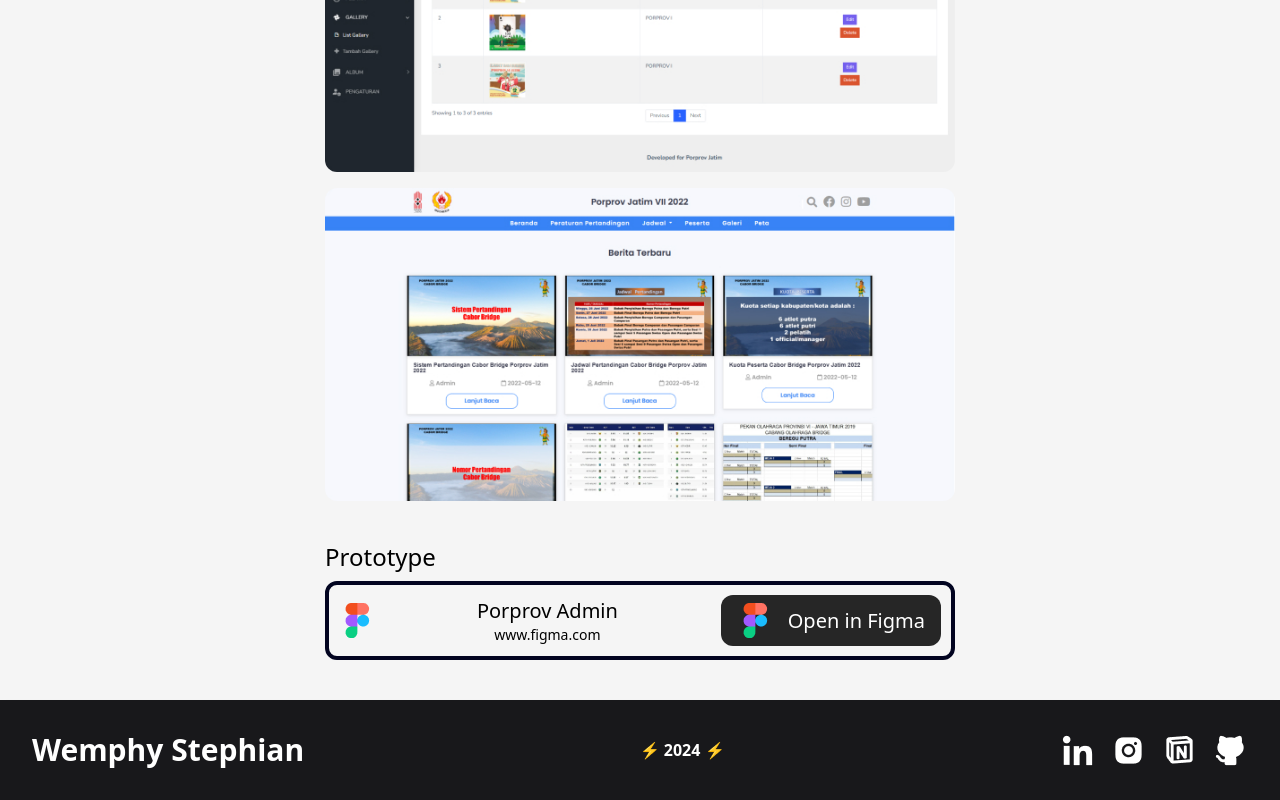
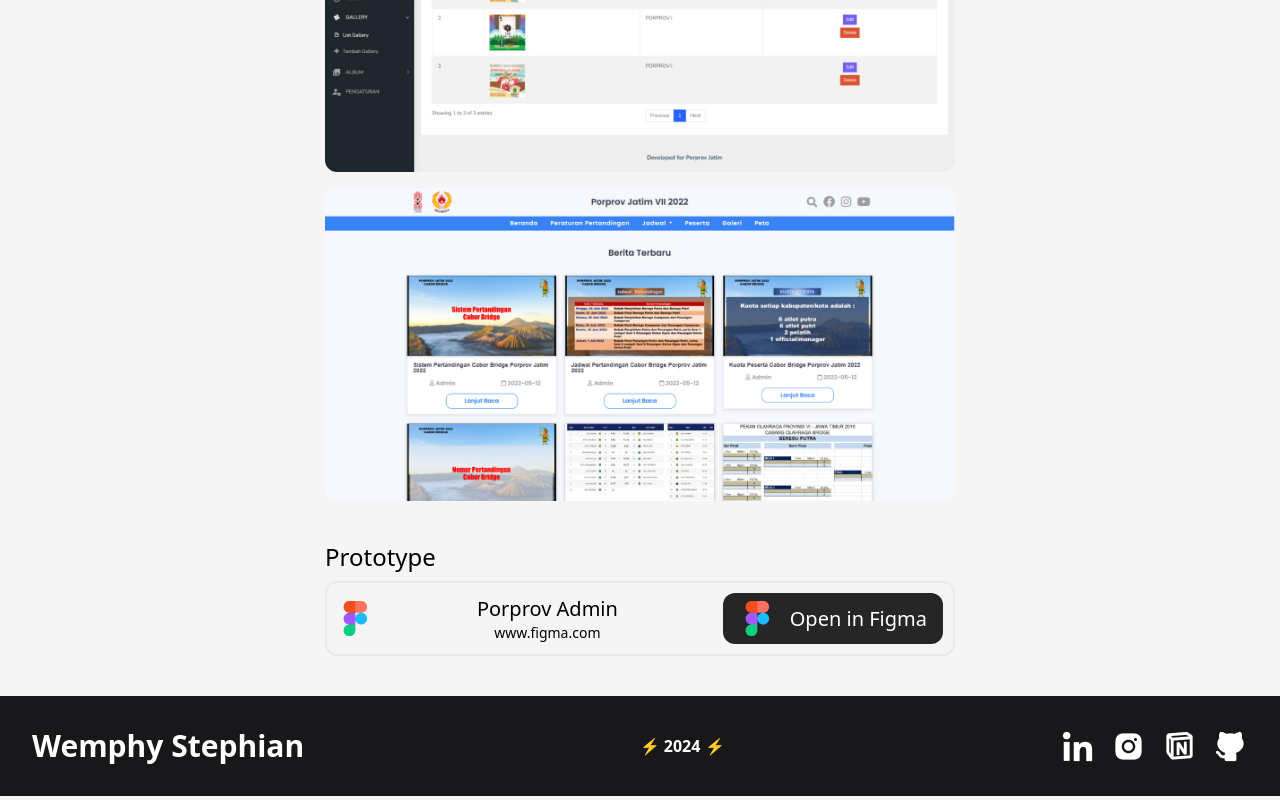
Before and after one commit to wemphy24/resume-blog, a Nuxt app: page /projects/gabsi in a window 1280 px wide. Shown: the part 2233-3033 px from the top of the page. Built offline with nearby package versions, Linux system fonts and the light colour scheme.

Commit message:
Major Update

```diff
--- a/components/DetailProject.vue
+++ b/components/DetailProject.vue
@@ -45,7 +45,7 @@
     <div class="prototype my-10">
       <div class="text-2xl font-medium">Prototype</div>
       <div class="text-xl mt-2">
-        <div class="border-primary rounded-xl">
+        <div class="border-[2px] border-[#e9e9e9] rounded-xl">
           <div class="block md:flex items-center justify-between gap-4 p-2.5">
             <img
               class="mx-auto mb-2 md:mx-0 md:mb-0"
```
Also changed, not shown: public/img/me.png.
